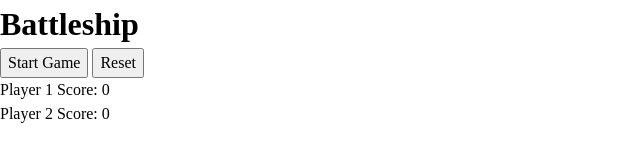
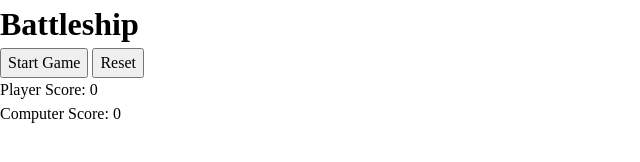
Before and after one commit to CeeZ-11/Odin-Project-Battleship, a website with bundled scripts: page index.html in a window 1280 px wide. Shown: the full height of the page, 0-640 px from the left. Built offline with nearby package versions, Linux system fonts and the light colour scheme.

Commit message:
:bug: fix scoreboard names

```diff
--- a/index.html
+++ b/index.html
@@ -19,8 +19,8 @@
           <button id="reset">Reset</button>
         </div>
         <div id="scoreboard">
-          <p>Player 1 Score: <span id="player1Score">0</span></p>
-          <p>Player 2 Score: <span id="player2Score">0</span></p>
+          <p>Player Score: <span id="playerScore">0</span></p>
+          <p>Computer Score: <span id="computerScore">0</span></p>
         </div>
       </div>
     </div>
```
